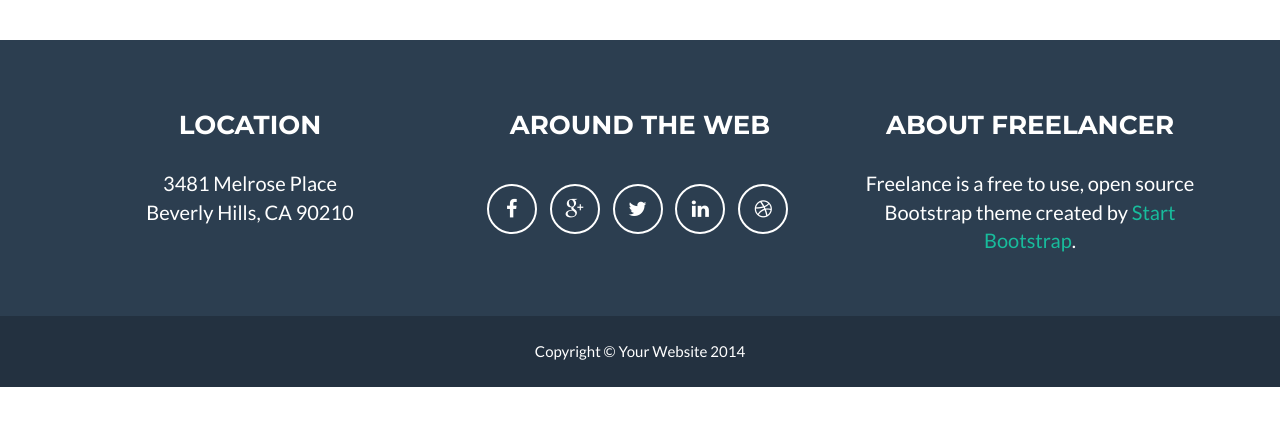
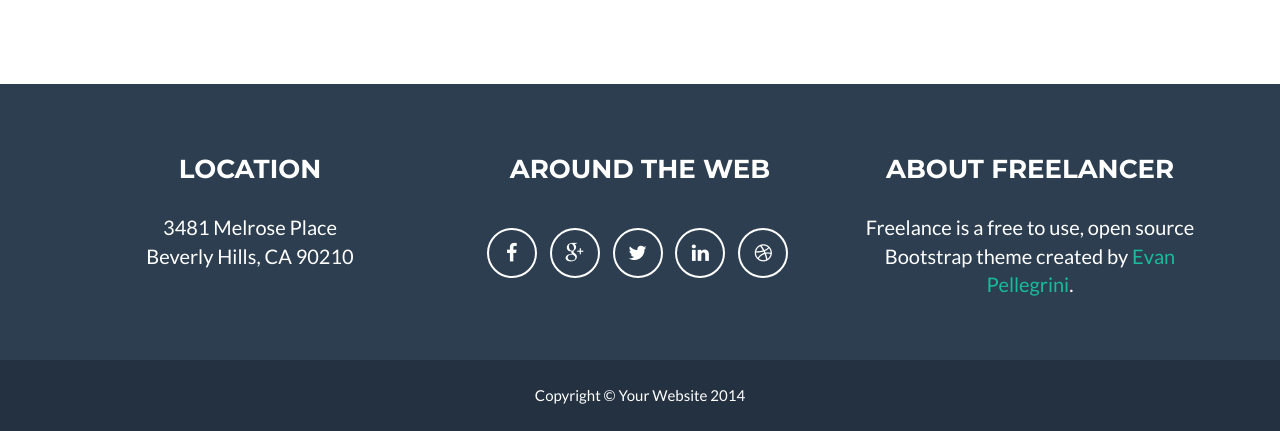
Before and after one commit to evanpelle/portfolio, a Flask app: page / in a window 1280 px wide. Shown: the part 3380-3811 px from the top of the page. Before the commit the page ends 3767 px from the top, so only its background shows below. Run offline with Flask 2, Linux system fonts and the light colour scheme; some libraries are stand-ins or nearby versions.

Commit message:
added picture

```diff
--- a/app/templates/index.html
+++ b/app/templates/index.html
@@ -9,7 +9,7 @@
     <meta name="description" content="">
     <meta name="author" content="">
 
-    <title>Freelancer - Start Bootstrap Theme</title>
+    <title>Evan Pellegrini</title>
 
     <!-- Bootstrap Core CSS - Uses Bootswatch Flatly Theme: http://bootswatch.com/flatly/ -->
     <link href="../static/css/bootstrap.min.css" rel="stylesheet">
@@ -44,7 +44,7 @@
                     <span class="icon-bar"></span>
                     <span class="icon-bar"></span>
                 </button>
-                <a class="navbar-brand" href="#page-top">Start Bootstrap</a>
+                <a class="navbar-brand" href="#page-top">Evan Pellegrini</a>
             </div>
 
             <!-- Collect the nav links, forms, and other content for toggling -->
@@ -74,11 +74,11 @@
         <div class="container">
             <div class="row">
                 <div class="col-lg-12">
-                    <img class="img-responsive" src="../static/img/profile.png" alt="">
+                    <img class="img-responsive" src="../static/img/me.jpg" alt="">
                     <div class="intro-text">
-                        <span class="name">Start Bootstrap</span>
+                        <span class="name">Evan Pellegrini</span>
                         <hr class="star-light">
-                        <span class="skills">Web Developer - Graphic Artist - User Experience Designer</span>
+                        <span class="skills">Programmer - Student</span>
                     </div>
                 </div>
             </div>
@@ -102,9 +102,8 @@
                                 <i class="fa fa-search-plus fa-3x"></i>
                             </div>
                         </div>
-                        <img src="../static/img/portfolio/yelp_tinder.png" class="img-responsive" alt="">
+                        <img src="../static/img/portfolio/yelp_tinder2.png" class="img-responsive" alt="">
                     </a>
-                    <h4> Yelp Tinder</h4>
                 </div>
                 <div class="col-sm-4 portfolio-item">
                     <a href="#portfolioModal2" class="portfolio-link" data-toggle="modal">
@@ -271,7 +270,7 @@
                     </div>
                     <div class="footer-col col-md-4">
                         <h3>About Freelancer</h3>
-                        <p>Freelance is a free to use, open source Bootstrap theme created by <a href="http://startbootstrap.com">Start Bootstrap</a>.</p>
+                        <p>Freelance is a free to use, open source Bootstrap theme created by <a href="http://startbootstrap.com">Evan Pellegrini</a>.</p>
                     </div>
                 </div>
             </div>
@@ -313,7 +312,7 @@
                             <p>Use this area of the page to describe your project. The icon above is part of a free icon set by <a href="https://sellfy.com/p/8Q9P/jV3VZ/">Flat Icons</a>. On their website, you can download their free set with 16 icons, or you can purchase the entire set with 146 icons for only $12!</p>
                             <ul class="list-inline item-details">
                                 <li>Client:
-                                    <strong><a href="http://startbootstrap.com">Start Bootstrap</a>
+                                    <strong><a href="http://startbootstrap.com">Evan Pellegrini</a>
                                     </strong>
                                 </li>
                                 <li>Date:
@@ -424,7 +423,7 @@
                             <p>Use this area of the page to describe your project. The icon above is part of a free icon set by <a href="https://sellfy.com/p/8Q9P/jV3VZ/">Flat Icons</a>. On their website, you can download their free set with 16 icons, or you can purchase the entire set with 146 icons for only $12!</p>
                             <ul class="list-inline item-details">
                                 <li>Client:
-                                    <strong><a href="http://startbootstrap.com">Start Bootstrap</a>
+                                    <strong><a href="http://startbootstrap.com">Evan Pellegrini</a>
                                     </strong>
                                 </li>
                                 <li>Date:
@@ -461,7 +460,7 @@
                             <p>Use this area of the page to describe your project. The icon above is part of a free icon set by <a href="https://sellfy.com/p/8Q9P/jV3VZ/">Flat Icons</a>. On their website, you can download their free set with 16 icons, or you can purchase the entire set with 146 icons for only $12!</p>
                             <ul class="list-inline item-details">
                                 <li>Client:
-                                    <strong><a href="http://startbootstrap.com">Start Bootstrap</a>
+                                    <strong><a href="http://startbootstrap.com">Evan Pellegrini</a>
                                     </strong>
                                 </li>
                                 <li>Date:
```
